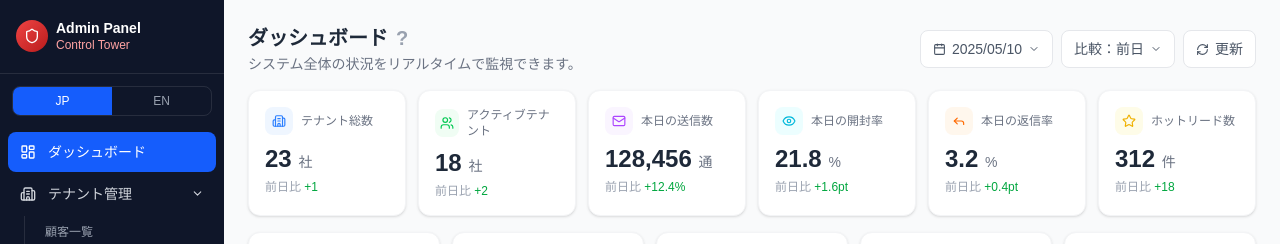
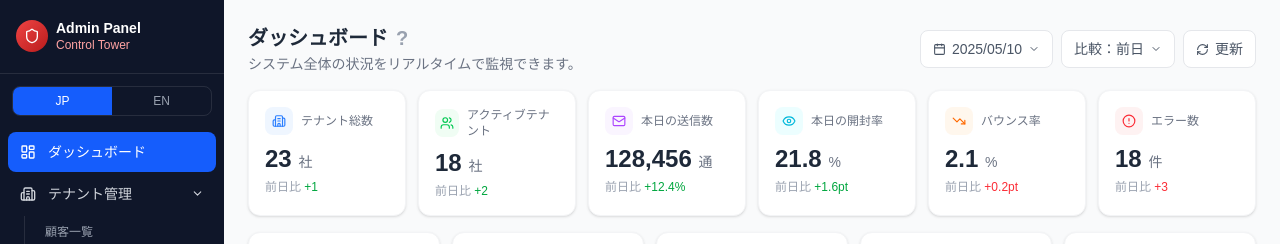
Before and after one commit to nn-nissy1010/freshbound, a Next.js app: page /admin in a window 1280 px wide. Shown: the top 244 px of the page. Built offline with nearby package versions, Linux system fonts and the light colour scheme.

Commit message:
fix: fix admin dashboard KPI cards to include bounce rate and error count (FA-01)

```diff
--- a/src/app/(admin)/admin/page.tsx
+++ b/src/app/(admin)/admin/page.tsx
@@ -2,11 +2,9 @@
 
 import { useLang } from '@/components/admin/LangContext';
 import { t } from '@/lib/i18n';
-import StatusBadge from '@/components/admin/StatusBadge';
 import {
-  Building2, Users, Mail, Eye, Reply, Star,
-  Cpu, DollarSign, UserPlus, Activity, RefreshCw,
-  Calendar, ChevronDown, CheckCircle, AlertCircle,
+  Building2, Users, Mail, Eye, TrendingDown, AlertCircle,
+  RefreshCw, Calendar, ChevronDown, CheckCircle,
 } from 'lucide-react';
 import {
   BarChart, Bar, LineChart, Line, XAxis, YAxis,
@@ -164,28 +162,28 @@ export default function AdminDashboard() {
           <div className="text-xs text-gray-400 mt-1">{t(lang, '前日比', 'vs yesterday')} <span className="text-green-600 font-medium">+1.6pt</span></div>
         </div>
 
-        {/* 本日の返信率 */}
+        {/* バウンス率 */}
         <div className="bg-white rounded-xl border border-gray-100 p-4 shadow-sm">
           <div className="flex items-center gap-2 mb-2">
             <div className="w-7 h-7 rounded-lg bg-orange-50 flex items-center justify-center">
-              <Reply size={14} className="text-orange-500" />
+              <TrendingDown size={14} className="text-orange-500" />
             </div>
-            <span className="text-xs text-gray-500">{t(lang, '本日の返信率', 'Reply Rate Today')}</span>
+            <span className="text-xs text-gray-500">{t(lang, 'バウンス率', 'Bounce Rate')}</span>
           </div>
-          <div className="text-2xl font-bold text-gray-800">3.2 <span className="text-sm font-normal text-gray-500">%</span></div>
-          <div className="text-xs text-gray-400 mt-1">{t(lang, '前日比', 'vs yesterday')} <span className="text-green-600 font-medium">+0.4pt</span></div>
+          <div className="text-2xl font-bold text-gray-800">2.1 <span className="text-sm font-normal text-gray-500">%</span></div>
+          <div className="text-xs text-gray-400 mt-1">{t(lang, '前日比', 'vs yesterday')} <span className="text-red-500 font-medium">+0.2pt</span></div>
         </div>
 
-        {/* ホットリード数 */}
+        {/* エラー数 */}
         <div className="bg-white rounded-xl border border-gray-100 p-4 shadow-sm">
           <div className="flex items-center gap-2 mb-2">
-            <div className="w-7 h-7 rounded-lg bg-yellow-50 flex items-center justify-center">
-              <Star size={14} className="text-yellow-500" />
+            <div className="w-7 h-7 rounded-lg bg-red-50 flex items-center justify-center">
+              <AlertCircle size={14} className="text-red-500" />
             </div>
-            <span className="text-xs text-gray-500">{t(lang, 'ホットリード数', 'Hot Leads')}</span>
+            <span className="text-xs text-gray-500">{t(lang, 'エラー数', 'Error Count')}</span>
           </div>
-          <div className="text-2xl font-bold text-gray-800">312 <span className="text-sm font-normal text-gray-500">{t(lang, '件', '')}</span></div>
-          <div className="text-xs text-gray-400 mt-1">{t(lang, '前日比', 'vs yesterday')} <span className="text-green-600 font-medium">+18</span></div>
+          <div className="text-2xl font-bold text-gray-800">18 <span className="text-sm font-normal text-gray-500">{t(lang, '件', '')}</span></div>
+          <div className="text-xs text-gray-400 mt-1">{t(lang, '前日比', 'vs yesterday')} <span className="text-red-500 font-medium">+3</span></div>
         </div>
       </div>
 
```
